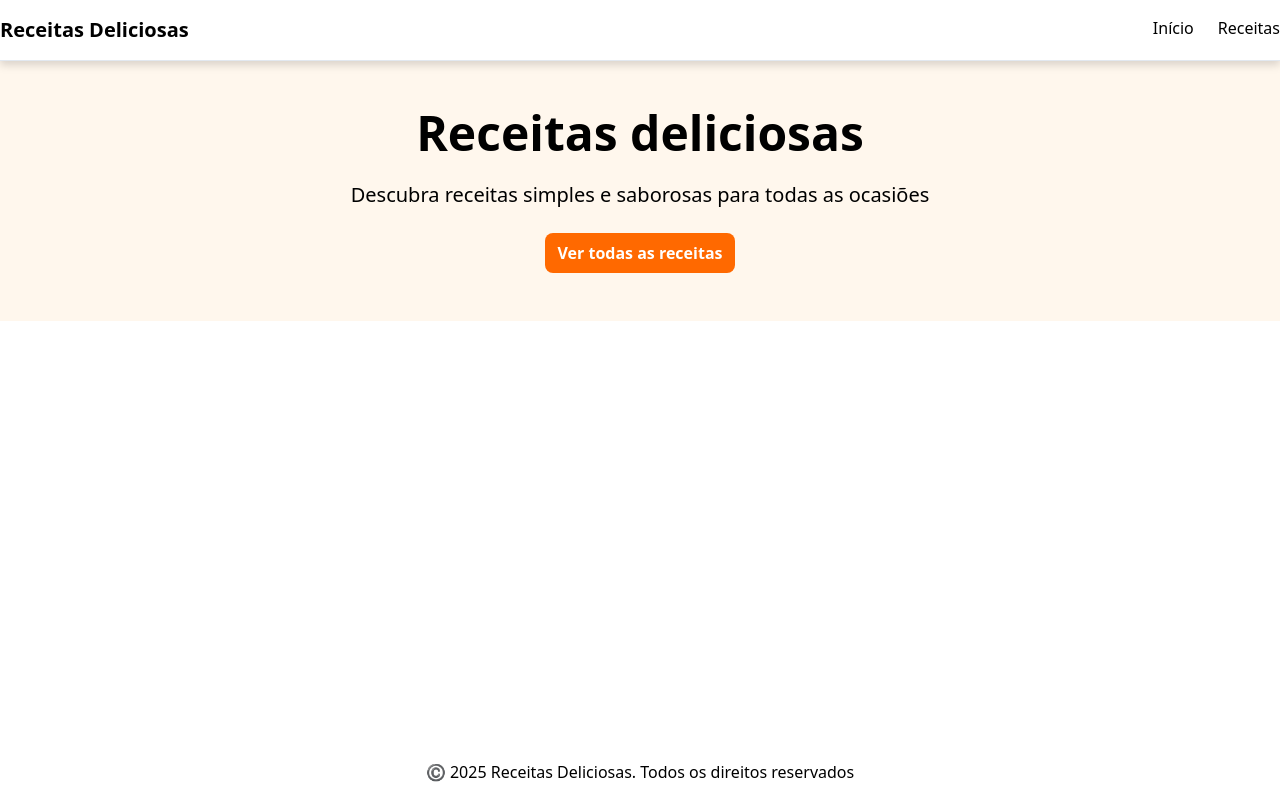
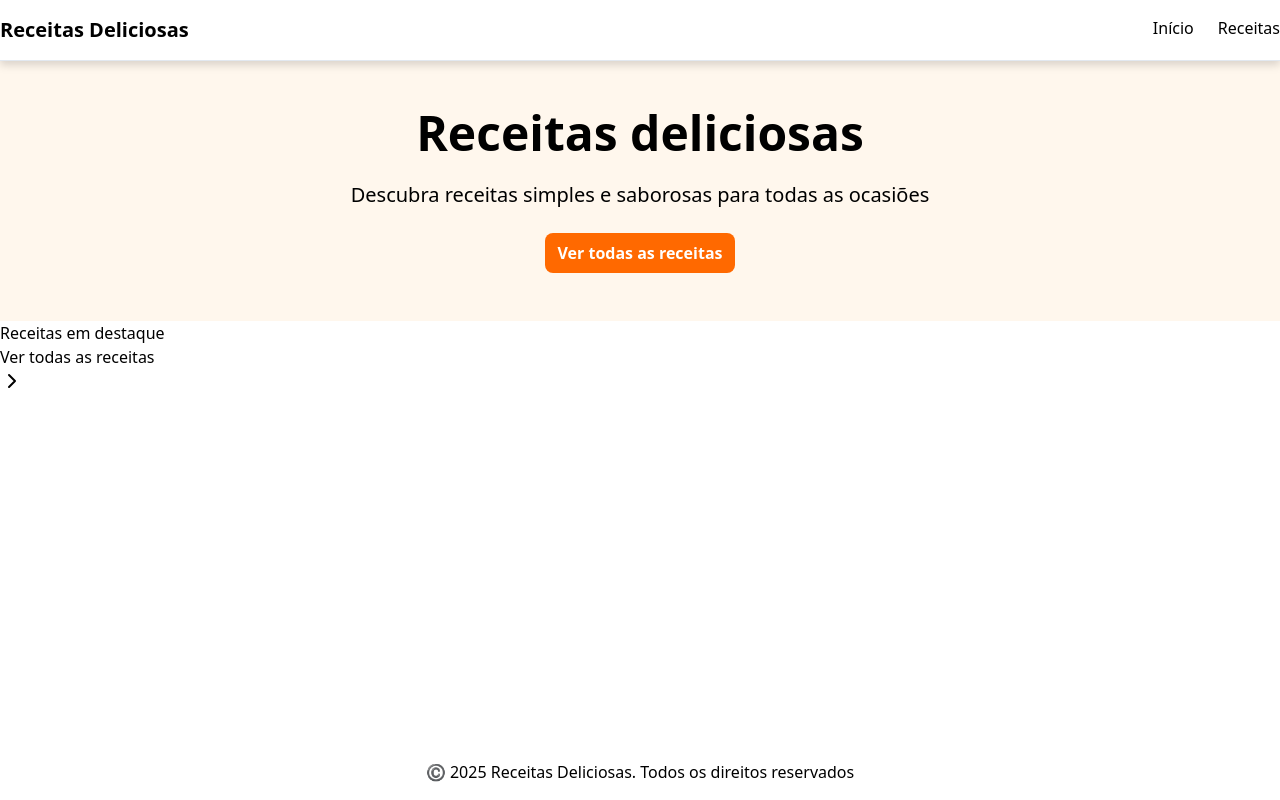
Before and after one commit to fabriciopontesf/Receitas, a Next.js app: page / in a window 1280 px wide. Built offline with nearby package versions, Linux system fonts and the light colour scheme.

Commit message:
feat: estrutura da secao receitas em destaque

```diff
--- a/src/app/page.tsx
+++ b/src/app/page.tsx
@@ -1,3 +1,4 @@
+import { ChevronRight } from "lucide-react";
 import Link from "next/link";
 
 export default function Home() {
@@ -14,6 +15,20 @@ export default function Home() {
             </Link>
           </div>
         </section>
+
+        {/* seção receitas em destaque */}
+        <section>
+          <div className="container mx-auto">
+            <h2>Receitas em destaque</h2>
+
+            {/* cards de receitas */}
+
+            <Link href="/receitas">
+              Ver todas as receitas
+              <ChevronRight />
+            </Link>
+          </div>
+        </section>
     </main>
   );
 }
```
Also changed, not shown: package.json (+6 -5 lines), 1 other file (tests, documents, lock files or other folders).
